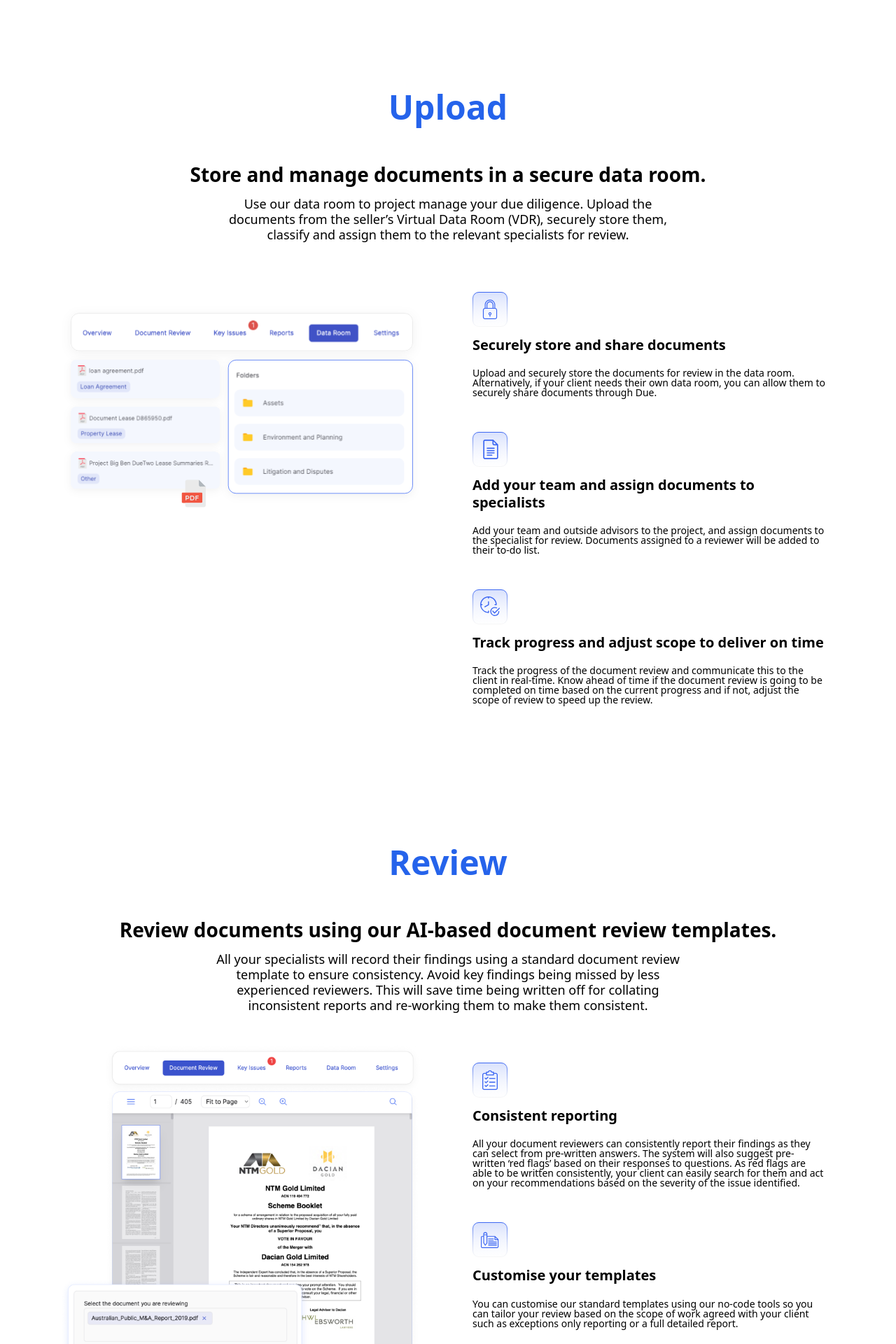
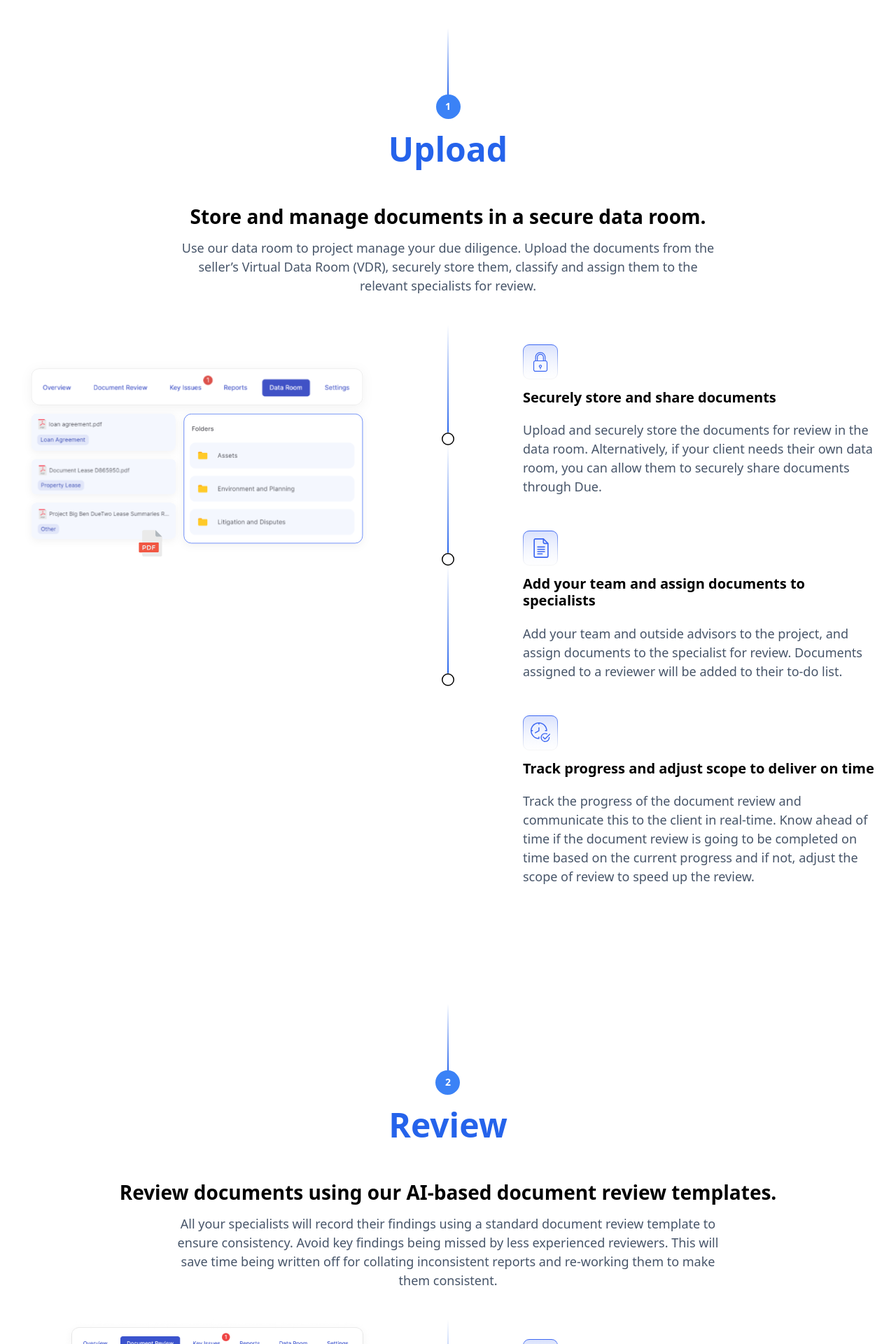
Before and after one commit to NastyaSkreka/due, a React (Create React App) app: page / in a window 1280 px wide. Shown: the part 760-2680 px from the top of the page at 70% size. Built offline with nearby package versions, Linux system fonts and the light colour scheme.

Commit message:
add decor elem home page

```diff
--- a/src/index.css
+++ b/src/index.css
@@ -10,7 +10,6 @@
 
 }
 
-
 html,body{
     height:100%;
     width:100%;
@@ -20,9 +19,7 @@ html,body{
     -ms-text-size-adjust: 100%;
     -moz-text-size-adjust: 100%;
     -webkit-text-size-adjust: 100%;
-
 }
-
 
 body{
     display: flex;
@@ -79,5 +76,9 @@ body{
     @apply sm:pb-24 pb-12;
   }
 
+  .text-d{
+    @apply text-lg text-slate-600 leading-normal;
+  }
+
 
 }
--- a/src/pages/home/Home.tsx
+++ b/src/pages/home/Home.tsx
@@ -6,13 +6,13 @@ const Home = () => {
     <section id="home" className="w-full flex xl:flex-row flex-col justify-center min-h-screen max-container">
         <Hero/>
     </section>
-    <section className='padding'>
+    <section className="max-container pb-20">
         <Upload/>
     </section>
-    <section className='padding'>
+    <section className='max-container py-20'>
         <Review/>
     </section>
-    <section className='padding'>
+    <section className='max-container py-20'>
         <Share/>
     </section>
     </>
--- a/src/pages/home/sections/Review.tsx
+++ b/src/pages/home/sections/Review.tsx
@@ -5,19 +5,36 @@ import AiIcon from "@/assets/icons/ai-icon";
 
 const Review = () => {
     return (
-        <section className="max-container">
-            <h2 className="text-center text-4xl font-bold text-blue-600 mb-12">
-                Review
-            </h2>
+        <>
+            <div className='flex flex-col items-center'>
+            <div className='-mb-1 h-28 w-0.5 bg-gradient-to-t from-blue-600 to-white'></div>
+            <div className='flex flex-col items-center gap-4'>
+                <div className='flex flex-col justify-center items-center h-10 w-10 rounded-full bg-blue-500'>
+                    <p className='font-bold text-center text-white'>2</p>
+                </div>
+            <h2 className="text-center text-4xl font-bold text-blue-600 mb-12">Review</h2>
+            </div>
+            </div>
             <p className='text-center text-3xl font-semibold mb-2'>Review documents using our AI-based document review templates.</p>
-            <p className='m-auto text-lg text-center max-w-3xl mb-12'>All your specialists will record their findings using a standard document review template to ensure consistency. Avoid key findings being missed by less experienced reviewers. This will save time being written off for collating inconsistent reports and re-working them to make them consistent.</p>
-
-
+            <p className='m-auto text-d text-center max-w-4xl mb-12'>All your specialists will record their findings using a standard document review template to ensure consistency. Avoid key findings being missed by less experienced reviewers. This will save time being written off for collating inconsistent reports and re-working them to make them consistent.</p>
             <div className="flex justify-between items-start max-lg:flex-col gap-20 w-full max-container">
                 <div className='flex-1 flex justify-center'>
                     <DocumentReviewSnippet/>
                 </div>
-
+            <div className='flex flex-col items-center px-8 hidden lg:flex'>
+                <div className='flex flex-col items-center'>
+                    <div className='h-44 w-0.5 rounded-full bg-gradient-to-t bg-gradient-to-t from-blue-600 to-white'></div>
+                    <svg className="fill-current" height="18" viewBox="0 0 24 24" width="18"><path d="M12,0A12,12,0,1,0,24,12,12,12,0,0,0,12,0Zm0,22A10,10,0,1,1,22,12,10,10,0,0,1,12,22Z"></path></svg>
+                </div>
+                <div className='flex flex-col items-center'>
+                    <div className='h-44 w-0.5 rounded-full bg-gradient-to-t bg-gradient-to-t from-blue-600 to-white'></div>
+                    <svg className="fill-current" height="18" viewBox="0 0 24 24" width="18"><path d="M12,0A12,12,0,1,0,24,12,12,12,0,0,0,12,0Zm0,22A10,10,0,1,1,22,12,10,10,0,0,1,12,22Z"></path></svg>
+                </div>
+                <div className='flex flex-col items-center'>
+                    <div className='h-44 w-0.5 rounded-full bg-gradient-to-t bg-gradient-to-t from-blue-600 to-white'></div>
+                    <svg className="fill-current" height="18" viewBox="0 0 24 24" width="18"><path d="M12,0A12,12,0,1,0,24,12,12,12,0,0,0,12,0Zm0,22A10,10,0,1,1,22,12,10,10,0,0,1,12,22Z"></path></svg>
+                </div>
+            </div>
                 <div className="flex flex-1 flex-col">
               <div className=' py-8 space-y-14 with-full'>
                 <div className='flex  flex-col lg:max-w-xl'>
@@ -27,7 +44,7 @@ const Review = () => {
                     <p className='mt-4  text-xl font-semibold'>
                     Consistent reporting
                     </p>
-                    <p className='mt-6 '>
+                    <p className='mt-6 text-d '>
                     All your document reviewers can consistently report their findings as they can select from pre-written answers. The system will also suggest pre-written ‘red flags’ based on their responses to questions. As red flags are able to be written consistently, your client can easily search for them and act on your recommendations based on the severity of the issue identified.
                     </p>
                 </div>
@@ -38,7 +55,7 @@ const Review = () => {
                     <p className='mt-4  text-xl font-semibold'>
                         Customise your templates
                     </p>
-                    <p className='mt-6 '>
+                    <p className='mt-6 text-d'>
                     You can customise our standard templates using our no-code tools so you can tailor your review based on the scope of work agreed with your client such as exceptions only reporting or a full detailed report.
                     </p>
                 </div>
@@ -49,7 +66,7 @@ const Review = () => {
                     <p className='mt-4  text-xl font-semibold'>
                         AI augmented document review
                     </p>
-                    <p className='mt-6 '>
+                    <p className='mt-6  text-d'>
                     Eliminate the monotonous parts of document review that consumes expensive chargeable hours (and not recoverable from clients) using our AI augmented review such as entity extraction.
                     </p>
                 </div>
@@ -57,7 +74,7 @@ const Review = () => {
                 </div>
             </div>
             </div>
-        </section>
+        </>
         );
 };
 
--- a/src/pages/home/sections/Upload.tsx
+++ b/src/pages/home/sections/Upload.tsx
@@ -2,22 +2,42 @@ import DataRoomSnippet from '../../../assets/snippets/data-room-snippet'
 import  IconLock  from '@/assets/icons/icon-lock';
 import  DocumentIcon from '@/assets/icons/document-icon';
 import  ProgressIcon  from '@/assets/icons/progress-icon';
+import { CirclesRadiant } from '@/assets/icons';
 
 const Upload = () => {
     return (
-        <section className="max-container">
-            <h2 className="text-center text-4xl font-bold text-blue-600 mb-12">
-            Upload
-            </h2>
+        <>
+            <div className='flex flex-col items-center'>
+                <div className='-mb-1 h-28 w-0.5 bg-gradient-to-t from-blue-600 to-white'></div>
+                <div className='flex flex-col items-center gap-4'>
+                    <div className='flex flex-col justify-center items-center h-10 w-10 rounded-full bg-blue-500'>
+                        <p className='font-bold text-center text-white'>1</p>
+                    </div>
+            <h2 className="text-center text-4xl font-bold text-blue-600 mb-12">Upload</h2>
+            </div>
+            </div>
+
             <p className='text-center text-3xl font-semibold mb-2'>Store and manage documents in a secure data room.</p>
-            <p className='m-auto text-lg text-center max-w-3xl mb-12'>Use our data room to project manage your due diligence. Upload the documents from the seller’s Virtual Data Room (VDR), securely store them, classify and assign them to the relevant specialists for review.</p>
-
+            <p className='m-auto  text-center max-w-4xl mb-12 text-d '>Use our data room to project manage your due diligence. Upload the documents from the seller’s Virtual Data Room (VDR), securely store them, classify and assign them to the relevant specialists for review.</p>
 
             <div className="flex justify-between items-start max-lg:flex-col gap-20 w-full max-container">
                 <div className='flex-1 flex justify-center'>
                     <DataRoomSnippet/>
                 </div>
-
+                <div className='flex flex-col items-center px-8 hidden lg:flex'>
+                    <div className='flex flex-col items-center'>
+                        <div className='h-44 w-0.5 rounded-full bg-gradient-to-t bg-gradient-to-t from-blue-600 to-white'></div>
+                        <svg className="fill-current" height="18" viewBox="0 0 24 24" width="18"><path d="M12,0A12,12,0,1,0,24,12,12,12,0,0,0,12,0Zm0,22A10,10,0,1,1,22,12,10,10,0,0,1,12,22Z"></path></svg>
+                    </div>
+                    <div className='flex flex-col items-center'>
+                        <div className='h-44 w-0.5 rounded-full bg-gradient-to-t bg-gradient-to-t from-blue-600 to-white'></div>
+                        <svg className="fill-current" height="18" viewBox="0 0 24 24" width="18"><path d="M12,0A12,12,0,1,0,24,12,12,12,0,0,0,12,0Zm0,22A10,10,0,1,1,22,12,10,10,0,0,1,12,22Z"></path></svg>
+                    </div>
+                    <div className='flex flex-col items-center'>
+                        <div className='h-44 w-0.5 rounded-full bg-gradient-to-t bg-gradient-to-t from-blue-600 to-white'></div>
+                        <svg className="fill-current" height="18" viewBox="0 0 24 24" width="18"><path d="M12,0A12,12,0,1,0,24,12,12,12,0,0,0,12,0Zm0,22A10,10,0,1,1,22,12,10,10,0,0,1,12,22Z"></path></svg>
+                    </div>
+                </div>
                 <div className="flex flex-1 flex-col">
               <div className=' py-8 space-y-14 with-full'>
                 <div className='flex  flex-col lg:max-w-xl'>
@@ -27,7 +47,7 @@ const Upload = () => {
                     <p className='mt-4  text-xl font-semibold'>
                         Securely store and share documents
                     </p>
-                    <p className='mt-6 '>
+                    <p className='mt-6 text-d'>
                     Upload and securely store the documents for review in the data room. Alternatively, if your client needs their own data room, you can allow them to securely share documents through Due.
                     </p>
                 </div>
@@ -38,7 +58,7 @@ const Upload = () => {
                     <p className='mt-4  text-xl font-semibold'>
                         Add your team and assign documents to specialists
                     </p>
-                    <p className='mt-6 '>
+                    <p className='mt-6 text-d '>
                     Add your team and outside advisors to the project, and assign documents to the specialist for review. Documents assigned to a reviewer will be added to their to-do list.
                     </p>
                 </div>
@@ -49,15 +69,15 @@ const Upload = () => {
                     <p className='mt-4  text-xl font-semibold'>
                     Track progress and adjust scope to deliver on time
                     </p>
-                    <p className='mt-6 '>
+                    <p className='mt-6 text-d'>
                     Track the progress of the document review and communicate this to the client in real-time. Know ahead of time if the document review is going to be completed on time based on the current progress and if not, adjust the scope of review to speed up the review.
                     </p>
                 </div>
-
                 </div>
             </div>
             </div>
-        </section>
+
+            </>
         );
 };
 
```
Also changed, not shown: src/pages/home/sections/Share.tsx (+30 -10 lines).
